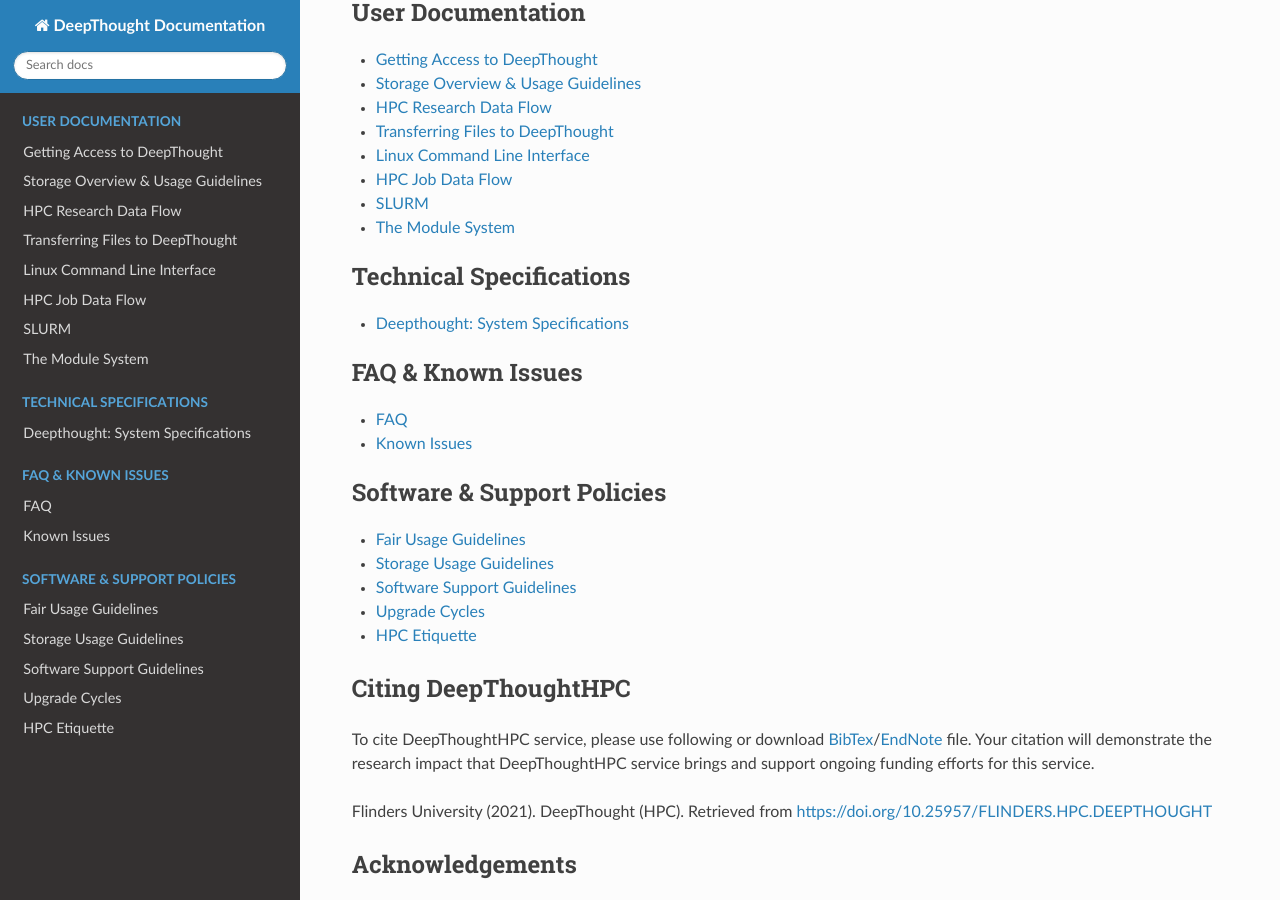
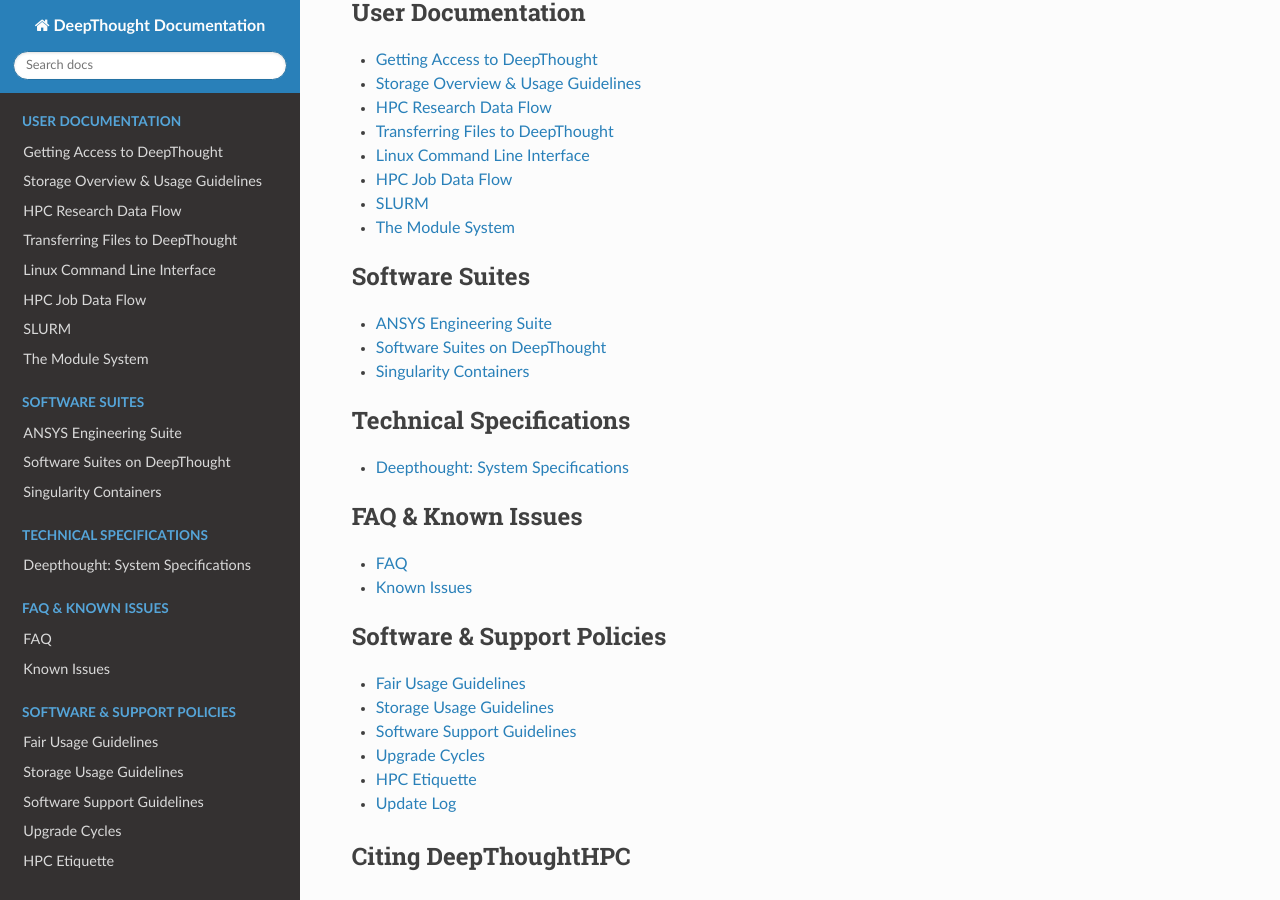
Before and after one commit to flindersuni/DeepThoughtHPC-docs, a Sphinx documentation site: the page built from docs/source/index.rst, in a window 1280 px wide and 900 px high, scrolled down 983 px. Built offline with Sphinx 7.4.7 and the Read the Docs theme 2.0.0, drawn with Linux system fonts in a browser that asks for light colours.

Commit message:
Add Software Suites TOC
Typo & Gramma fixes

```diff
--- a/docs/source/index.rst
+++ b/docs/source/index.rst
@@ -61,6 +61,14 @@
     dataflow/hpcjobdataflow.rst
     SLURM/SLURMIntro.md
     ModuleSystem/LMod.md
+.. toctree::
+    :maxdepth: 1
+    :caption: Software Suites
+
+    software/ansys.rst
+    software/jupyter.rst
+    software/singularity.rst
+
 
 .. toctree::
     :maxdepth: 1
--- a/docs/source/policies/fairuse.rst
+++ b/docs/source/policies/fairuse.rst
@@ -17,12 +17,12 @@
 * 100 'shares' for General
 
 
-.. _StorageGuidelines: ../Storage/storageusage.html
+.. _Storage Guidelines: ../Storage/storageusage.html
 .. _Module System: ../ModuleSystem/LMod.html
 
 Storage Usage Guidelines
 ============================
-See the page at: `StorageGuidelines`_, for details on what storage is present and other details. A general reminder for HPC Storage:
+See the page at: `Storage Guidelines`_, for details on what storage is present and other details. A general reminder for HPC Storage:
 
 - All storage is *volatile* and no backup systems are in place
 - Cleanup you /home and /scratch regularly
--- /dev/null
+++ b/docs/source/software/ansys.rst
@@ -0,0 +1,4 @@
+-------------------------
+ANSYS Engineering Suite
+-------------------------
+Currently under development, with the end goal of presenting the HPC as a remote solver target for all possible ANSYS Suites.
```
Also changed, not shown: other parts of docs/source/index.rst (+1 -0 lines), docs/source/Access/GettingAccess.md (+1 -1 lines), docs/source/SLURM/SLURMIntro.md (+1 -1 lines), docs/source/Storage/storageusage.rst (+11 -9 lines), docs/source/software/jupyter.rst (added, +20 -0 lines), docs/source/software/singularity.rst (added, +9 -0 lines), docs/source/system/deepthoughspecifications.md (+2 -2 lines).
